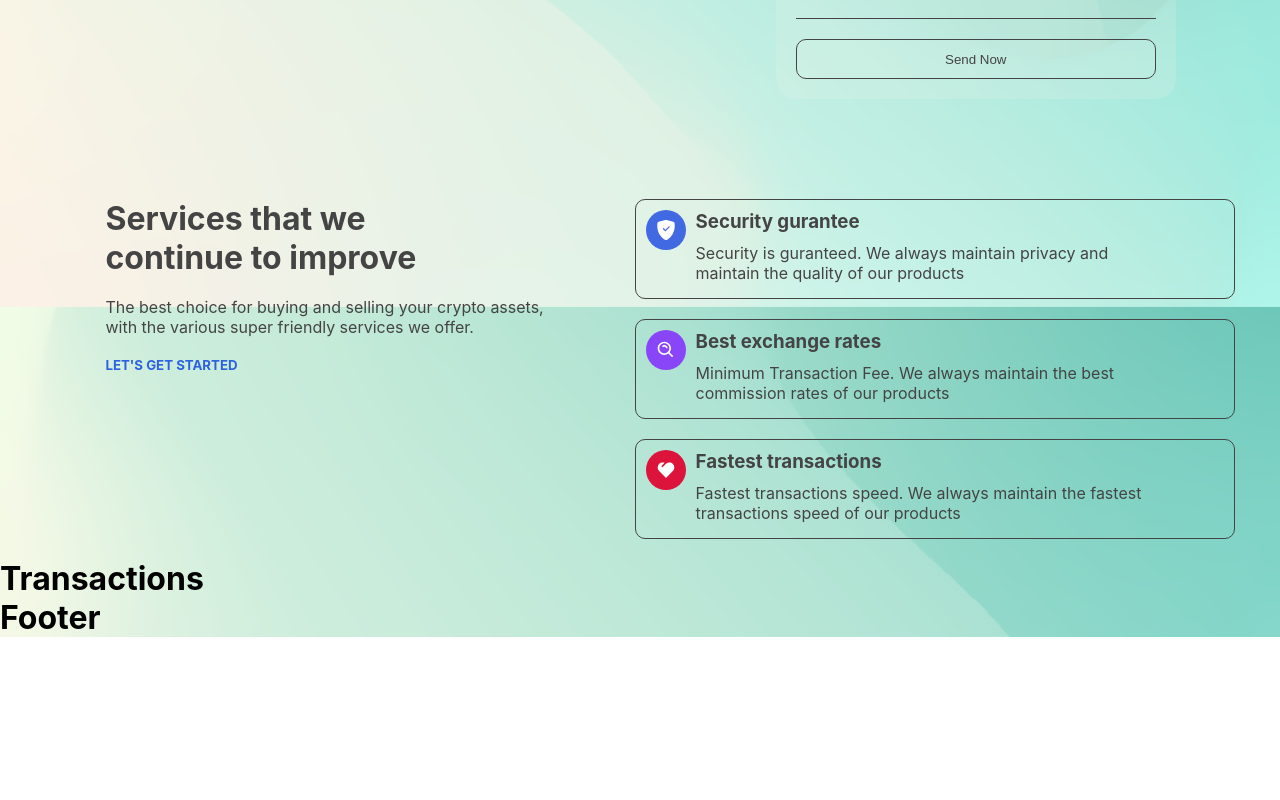
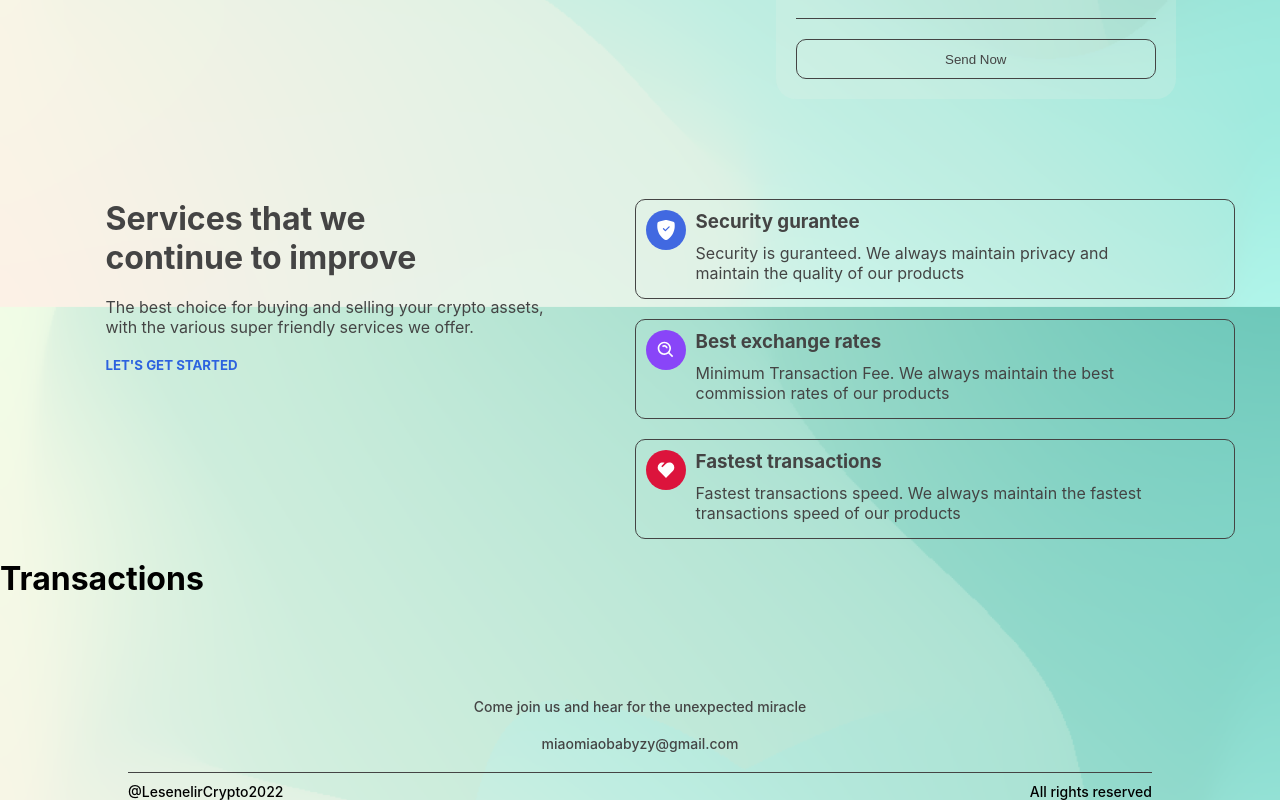
Before and after one commit to lesenelir/meta-crypto-currency, a React (Create React App) app in the folder client-system/: page / in a window 1280 px wide. Shown: the part 582-1382 px from the top of the page. Before the commit the page ends 1219 px from the top, so only its background shows below. Built offline with nearby package versions, Linux system fonts and the light colour scheme.

Commit message:
feat: finish Footer components

```diff
--- a/client-system/src/components/Footer/Footer.css
+++ b/client-system/src/components/Footer/Footer.css
@@ -0,0 +1,37 @@
+.footer-box {
+  margin-top: 100px;
+}
+
+.footer-text {
+  display: flex;
+  flex-direction: column;
+  align-items: center;
+}
+
+.footer-text p {
+  font-size: 14px;
+  font-weight: 500;
+  margin-bottom: 20px;
+  color: #444444;
+}
+
+.footer-hr {
+  width: 80%;
+  margin: 0 auto;
+  border-top: 1px solid #444444;
+}
+
+.footer-bottom {
+  display: flex;
+  flex-direction: row;
+  justify-content: space-between;
+  width: 80%;
+  margin: 0 auto;
+  /*background-color: dodgerblue;*/
+}
+
+.footer-bottom p {
+  font-size: 14px;
+  font-weight: 500;
+  margin-top: 10px;
+}
--- a/client-system/src/components/Footer/Footer.jsx
+++ b/client-system/src/components/Footer/Footer.jsx
@@ -1,6 +1,20 @@
+import './Footer.css'
+
 function Footer() {
   return (
-      <h1>Footer</h1>
+      <div className="footer-box">
+        <div className="footer-text">
+          <p>Come join us and hear for the unexpected miracle</p>
+          <p>miaomiaobabyzy@gmail.com</p>
+        </div>
+
+        <div className="footer-hr" />
+
+        <div className="footer-bottom">
+          <p>@LesenelirCrypto2022</p>
+          <p>All rights reserved</p>
+        </div>
+      </div>
   )
 }
 
```
